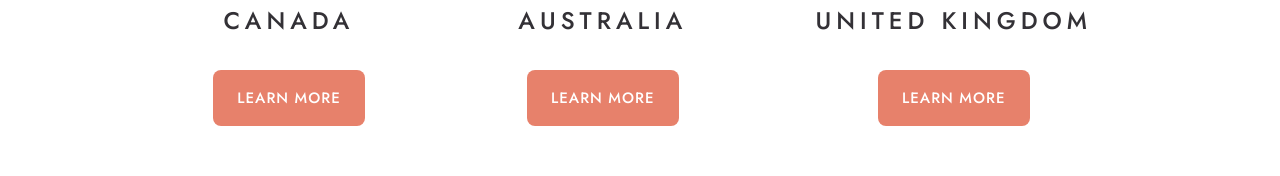
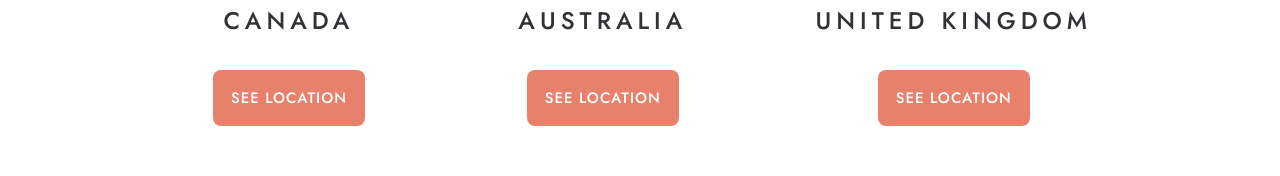
Before and after one commit to RayaneBengaoui/FM_challenge20_designo_multipage, a React (Create React App) app: page /contact in a window 1280 px wide. Shown: the part 1008-1184 px from the top of the page. Built offline with nearby package versions, Linux system fonts and the light colour scheme.

Commit message:
Fixing missing links

```diff
--- a/src/components/CallAction.js
+++ b/src/components/CallAction.js
@@ -15,6 +15,7 @@
           our expertise can help your business grow.
         </p>
       </div>
+      <Link to="/contact">
         <motion.button
           whileHover={{
             scale: 1.1,
@@ -25,6 +26,7 @@
         >
           Get in touch
         </motion.button>
+      </Link>
     </CallActionstyle>
   );
 };
--- a/src/components/CityLocation.js
+++ b/src/components/CityLocation.js
@@ -1,6 +1,7 @@
 import styled from "styled-components";
 import { fade } from "../animation";
 import { motion } from "framer-motion";
+import { Link } from "react-router-dom";
 
 import image_small_circle from "../assets/shared/desktop/bg-pattern-small-circle.svg";
 
@@ -17,6 +18,7 @@
       </Illustration>
       <TextContainer>
         <h3>{title}</h3>
+        <Link to="/locations">
           <motion.button
             whileHover={{
               scale: 1.1,
@@ -25,8 +27,9 @@
             }}
             whileTap={{ scale: 0.9 }}
           >
-          Learn More
+            See Location
           </motion.button>
+        </Link>
       </TextContainer>
     </CityLocationStyle>
   );
--- a/src/components/Footer.js
+++ b/src/components/Footer.js
@@ -19,9 +19,9 @@
         <Navigation>
           <Logo src={logo_light} />
           <NavLinks>
-            <Link to="">OUR COMPANY</Link>
-            <Link to="">LOCATIONS</Link>
-            <Link to="">CONTACT</Link>
+            <Link to="/about">OUR COMPANY</Link>
+            <Link to="/locations">LOCATIONS</Link>
+            <Link to="/contact">CONTACT</Link>
           </NavLinks>
         </Navigation>
         <Contacts>
--- a/src/components/HomePage/Introduction.js
+++ b/src/components/HomePage/Introduction.js
@@ -26,6 +26,7 @@
           fully responsive websites, app design, and engaging brand experiences.
           Find out more about our services.
         </motion.p>
+        <Link to="/about">
           <motion.button
             variants={fade}
             whileHover={{
@@ -37,6 +38,7 @@
           >
             Learn More
           </motion.button>
+        </Link>
       </Presentation>
       <BackgroundCircle src={background_circle} />
       <Phone src={phone} style={{ y: phone_y, translateX: "-50%" }} />
```
Lines whose indentation alone changed are shown as unchanged.
